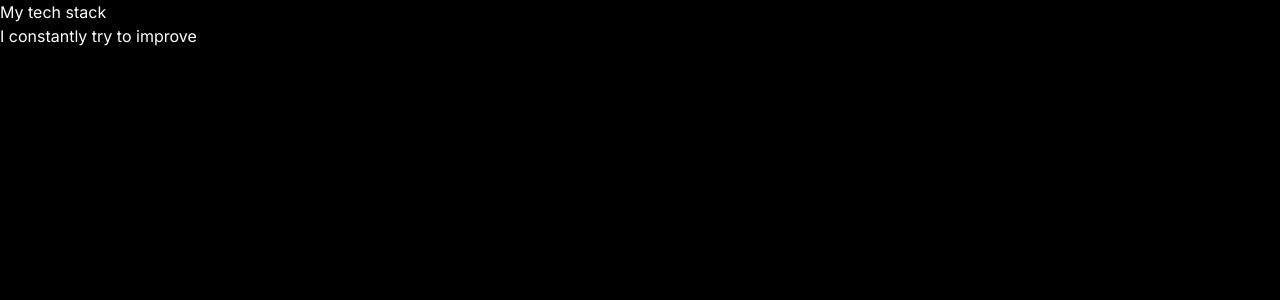
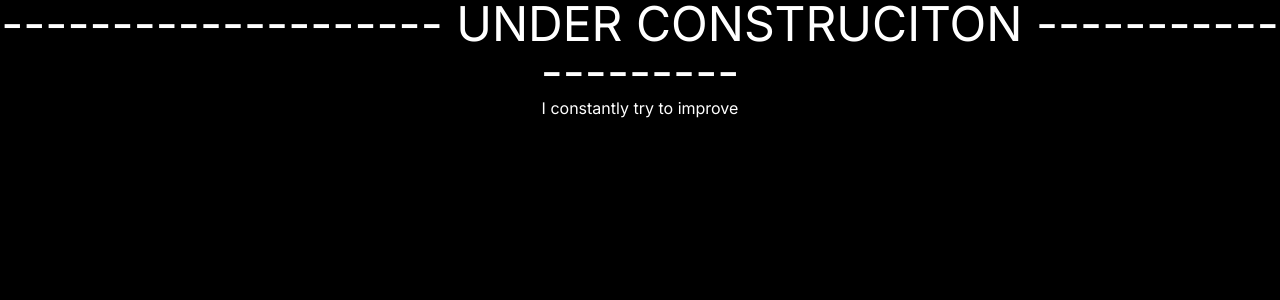
Before and after one commit to Barmanji/portfolioNext, a Next.js app: page /testimonial in a window 1280 px wide. Shown: the top 300 px of the page. Built offline with nearby package versions, Linux system fonts and the light colour scheme; no server answers; what tailwindcss-debug-screens would draw is missing.

Commit message:
feat: update testimonials

```diff
--- a/app/testimonial/page.tsx
+++ b/app/testimonial/page.tsx
@@ -12,8 +12,7 @@ export default function Home() {
   return (
     <div>
 
-      <h1 className="text-white ">My tech stack</h1>
-            <p className='text-white'> I constantly try to improve</p>
+            <p className='text-white text-center'><span className='text-5xl'> -------------------- UNDER CONSTRUCITON -------------------- <br/></span>I constantly try to improve</p>
     </div>
   );
 }
```
